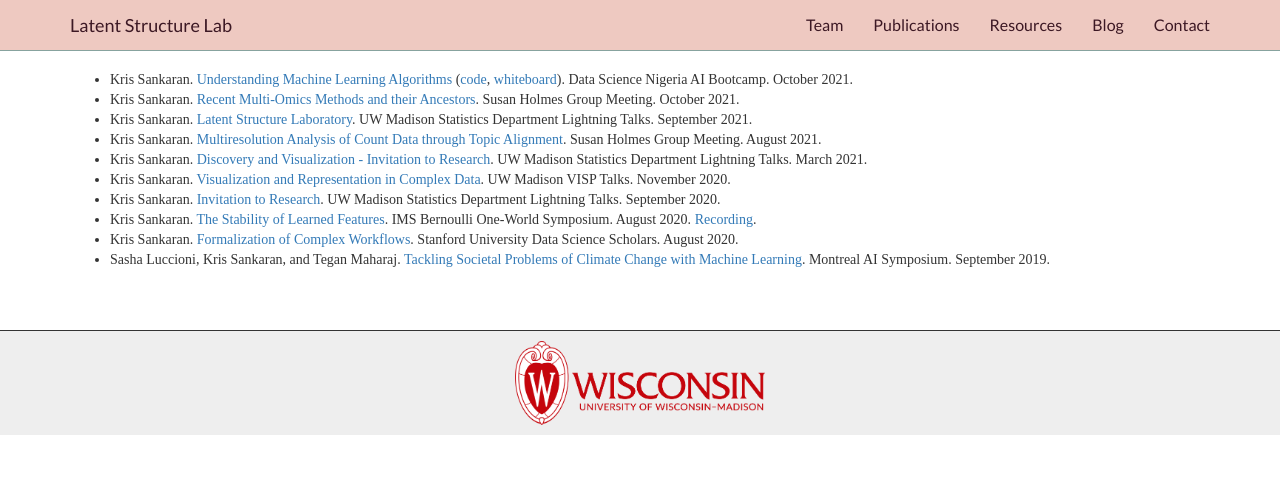
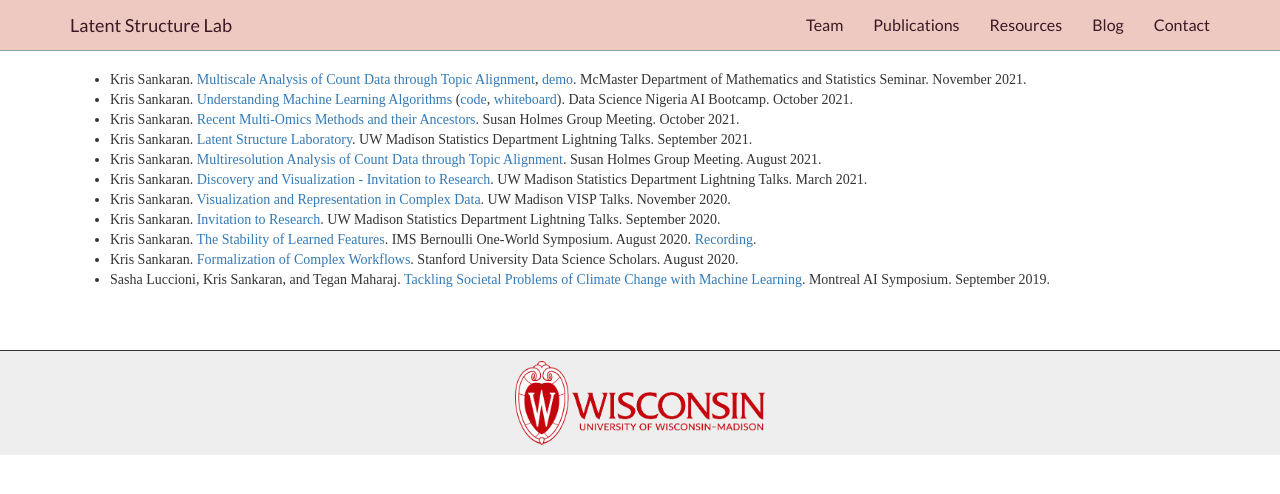
Before and after one commit to krisrs1128/LSLab, a Jekyll site: the page built from _includes/talks.md, in a window 1280 px wide. Shown: the top 494 px of the page. Built offline with Jekyll 4.4.1, drawn with Linux system fonts in a browser that asks for light colours.

Commit message:
add talk link

```diff
--- a/_includes/talks.md
+++ b/_includes/talks.md
@@ -5,6 +5,7 @@ permalink: /talks/
 sectionid: talks
 ---
 
+* Kris Sankaran. [Multiscale Analysis of Count Data through Topic Alignment](https://drive.google.com/file/d/1vcs_aLp6gZFixenGscrj6C5koEltxvGa/view?usp=sharing), [demo](https://www.google.com/url?sa=D&q=https://tinyurl.com/59k67sde&ust=1636123920000000&usg=AOvVaw1v1mjUJaAjkL7UkN9yofrG&hl=fr-CA). McMaster Department of Mathematics and Statistics Seminar. November 2021.
 * Kris Sankaran. [Understanding Machine Learning Algorithms](https://drive.google.com/file/d/1bgYQb8z1iCjHyOG1gVWeJJCSPdssndVP/view?usp=sharing) ([code](https://github.com/krisrs1128/talks/blob/master/2021/20211028/20211028.Rmd), [whiteboard](https://jamboard.google.com/d/1lri1UQo8qmgNFgr4i3hfgWYZWk-mk7-WuePW3lmU6X4/edit?usp=sharing)). Data Science Nigeria AI Bootcamp. October 2021.
 * Kris Sankaran. [Recent Multi-Omics Methods and their Ancestors](https://drive.google.com/file/d/1L2crRIcdbql__XZdJuiRXkAKsvwrIZLO/view?usp=sharing). Susan Holmes Group Meeting. October 2021.
 * Kris Sankaran. [Latent Structure Laboratory](https://drive.google.com/file/d/1xwYyGc1bx7W-F5QyQlB3OJZT7MVTpdYd/view?usp=sharing). UW Madison Statistics Department Lightning Talks. September 2021.
```
